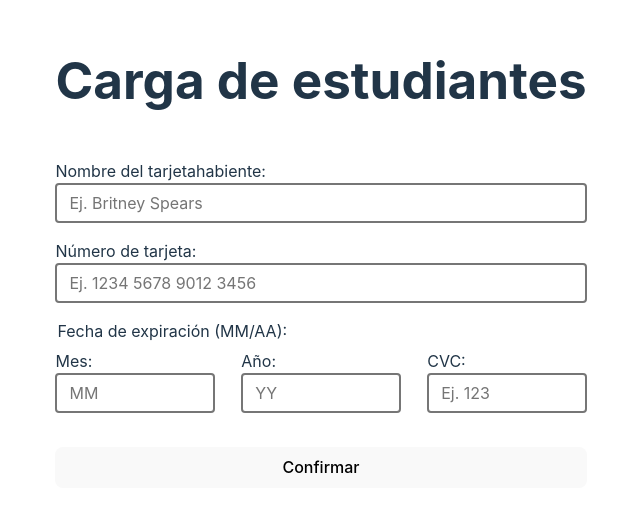
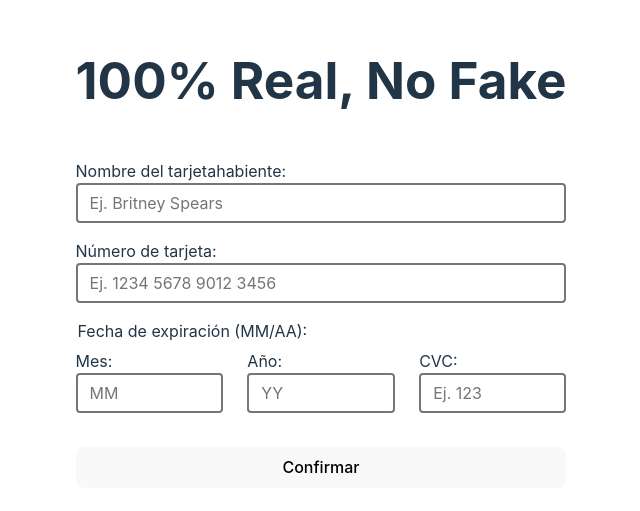
Before and after one commit to DavidGMont/front-end-parcial-1, a React (Vite) app: page / in a window 1280 px wide. Shown: the part 147-658 px from the top of the page, without its empty margins (319-959 px from the left). Built offline with nearby package versions, Linux system fonts and the light colour scheme.

Commit message:
😵 Cambio de título

```diff
--- a/src/App.jsx
+++ b/src/App.jsx
@@ -33,7 +33,7 @@ function App() {
 
     return (
         <>
-            <h1>Carga de estudiantes</h1>
+            <h1>100% Real, No Fake</h1>
             <form onSubmit={handleSubmit}>
                 <label htmlFor="name">Nombre del tarjetahabiente:</label>
                 <input
```
